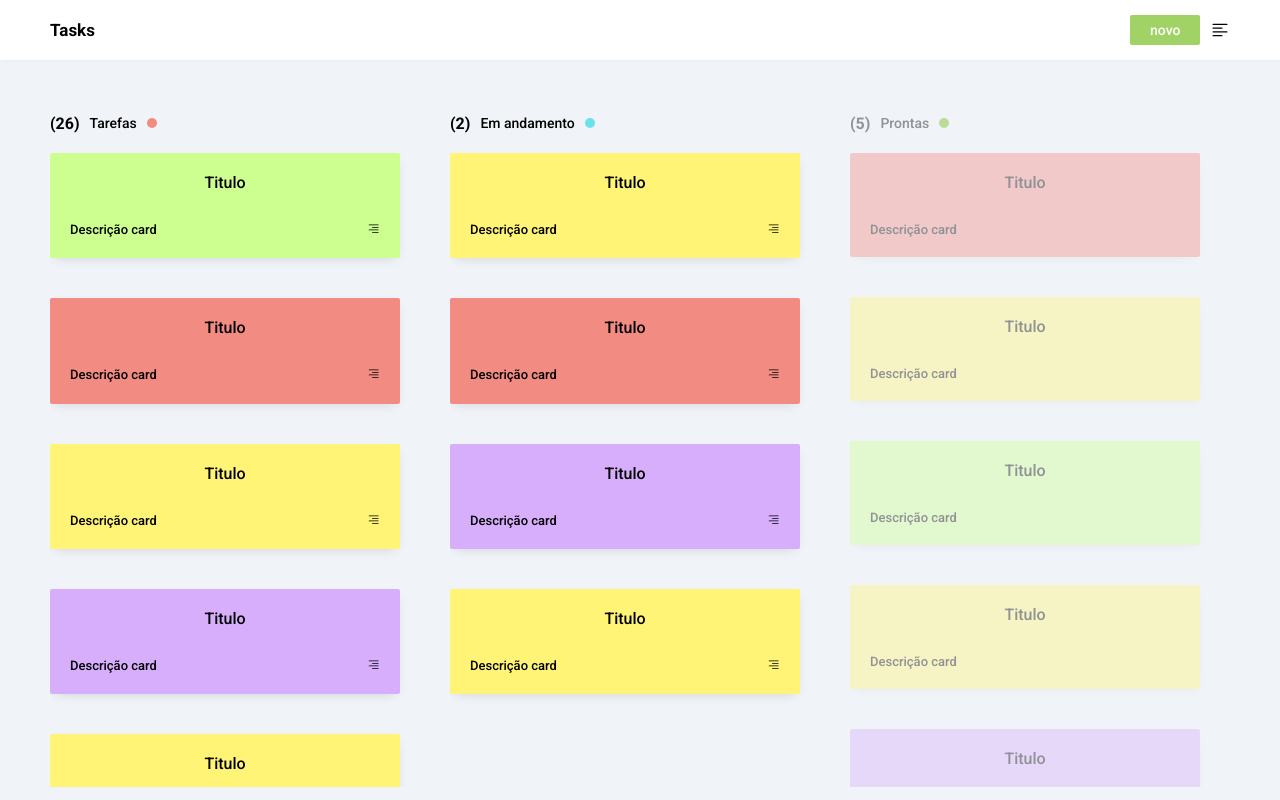
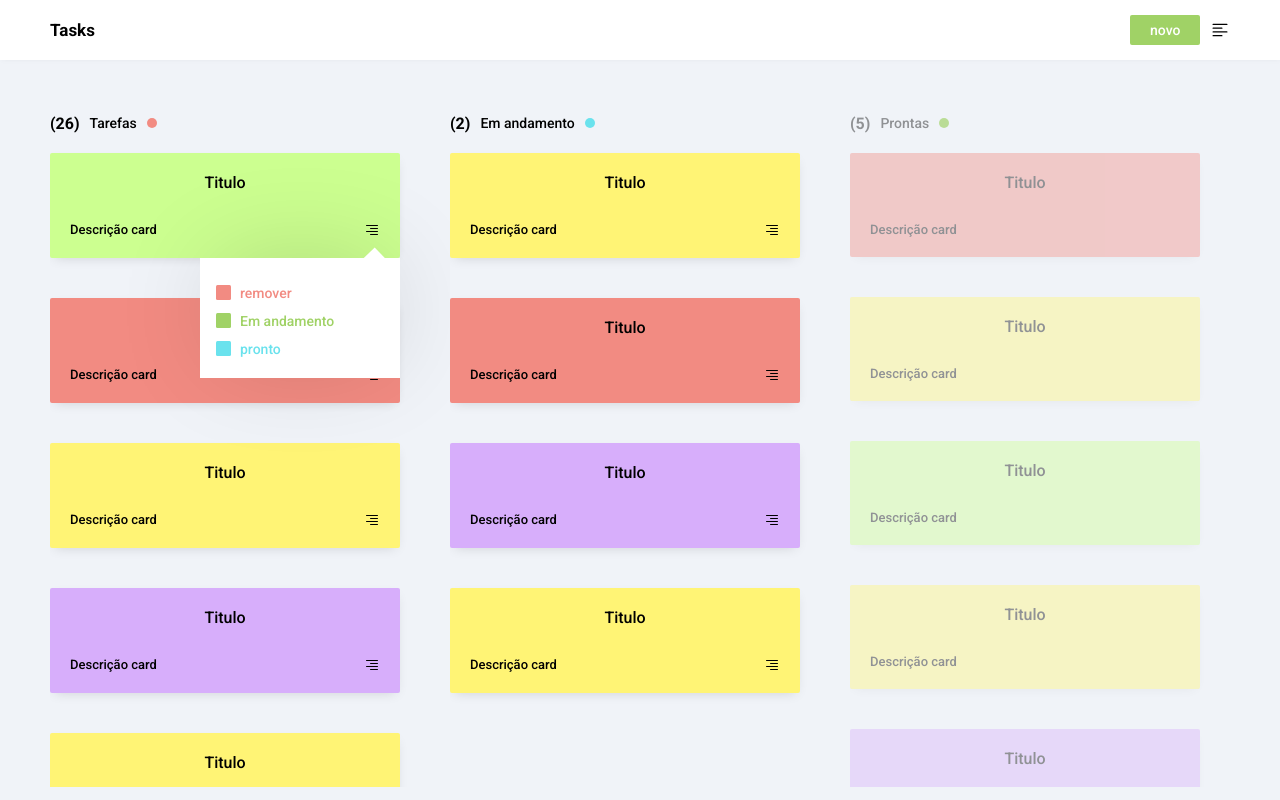
Before and after one commit to heliogsantos/Tasks, a React (Create React App) app: page / in a window 1280 px wide. Both pictures are taken after a click on the icon 373 px from the left and 228 px from the top of the page. Built offline with nearby package versions, Linux system fonts and the light colour scheme.

Commit message:
criei o menu de ação do card

```diff
--- a/src/components/Card/index.js
+++ b/src/components/Card/index.js
@@ -1,21 +1,32 @@
-import React from 'react';
+import React, { useState } from 'react';
 
 import { BsTextRight } from 'react-icons/bs';
 
-import { CardWraper, Title, CardBody } from './style'
+import { CardWraper, Title, CardBody, Menu, List } from './style'
 import Button from '../Button';
 
 const Card = props => {
+
+  const [menuActive, setMenuActive] = useState(false)
+
+  const handleMenu = () => setMenuActive(menu => !menu)
+
   return (
     <CardWraper style={{background: props.labelColor}}>
       <Title>Titulo</Title>
       <CardBody>
         <p>Descrição card</p>
-        <Button
-          padding="0"
-          color="black"
-          text={!props.done ? <BsTextRight /> : false}>
-        </Button>
+        {
+          !props.done ? <BsTextRight onClick={handleMenu} /> : false}
+        {
+          menuActive ?
+            <Menu>
+              <List onClick={handleMenu} color="cancel">remover</List>
+              <List onClick={handleMenu} color="primary">Em andamento</List>
+              <List onClick={handleMenu}  color="blue-default">pronto</List>
+            </Menu>
+          : false
+        }
       </CardBody>
     </CardWraper>
   )
--- a/src/components/Card/style.js
+++ b/src/components/Card/style.js
@@ -15,7 +15,6 @@ export const Title = styled.h2 `
   font-weight: 400;
   font-size: 16px;
 `
-
 export const CardBody = styled.div `
   width: 100%;
   display: flex;
@@ -32,4 +31,63 @@ export const CardBody = styled.div `
     background: transparent;
     cursor: pointer;
   }
+
+  &:last-child {
+    cursor: pointer;
+  }
 `
+
+export const Menu = styled.ul `
+  position: absolute;
+  right: 0;
+  bottom: -120px;
+  width: 200px;
+  height: 120px;
+  background: #ffffff;
+  z-index: 2;
+  padding: 21px 20px;
+  display: flex;
+  flex-direction: column;
+  -webkit-box-shadow: 2px -8px 105px -18px rgba(0,0,0,.19);
+  -moz-box-shadow: 2px -8px 105px -18px rgba(0,0,0,.19);
+  box-shadow: 2px -8px 105px -18px rgba(0,0,0,.19);
+  align-items: flex-start;
+
+  &:before {
+    content: '';
+    width: 17px;
+    height: 17px;
+    background: #ffffff;
+    position: absolute;
+    right: 17px;
+    top: -7px;
+    transform: rotate(46deg);
+
+  }
+`
+
+export const List = styled.li `
+  cursor: pointer;
+  font-weight: 400;
+  font-size: 14px;
+  line-height: 2;
+  position: relative;
+  margin-left: 20px;
+  transition: .2s linear;
+  color: ${ props => `var(--${props.color})`};
+
+  &:before {
+    content: '';
+    width: 15px;
+    height: 15px;
+    background: ${ props => `var(--${props.color})`};
+    position: absolute;
+    left: -24px;
+    top: 6px;
+    border-radius: 10%;
+  }
+
+  &:hover {
+    opacity: .7;
+  }
+`
--- a/src/index.css
+++ b/src/index.css
@@ -19,6 +19,7 @@ body,
   --cancel: #f28b82;
   --primary: #a0d266;
   --black: #000000;
+  --blue-default: #6ae2ed
 }
 
 .container {
```
